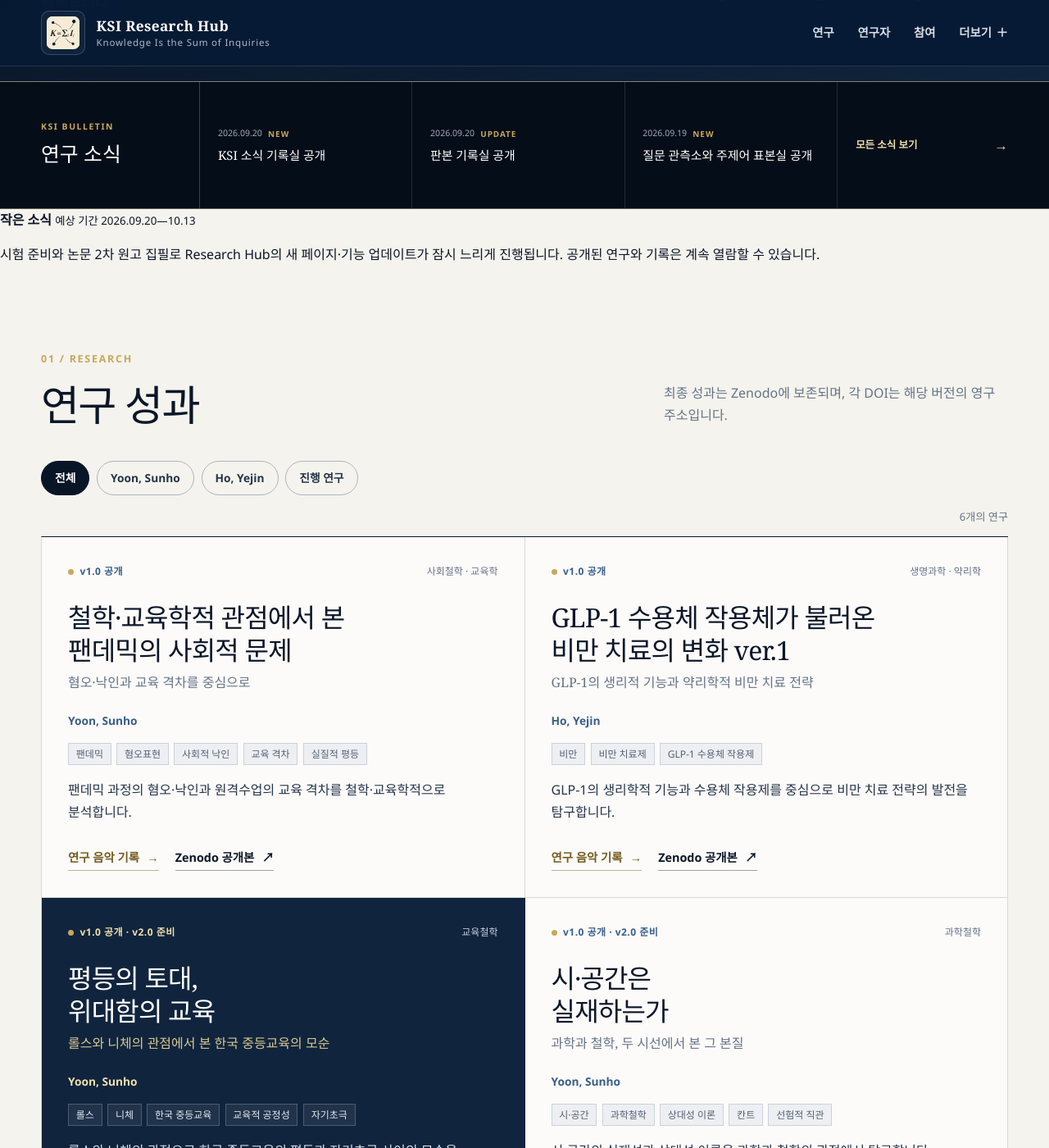
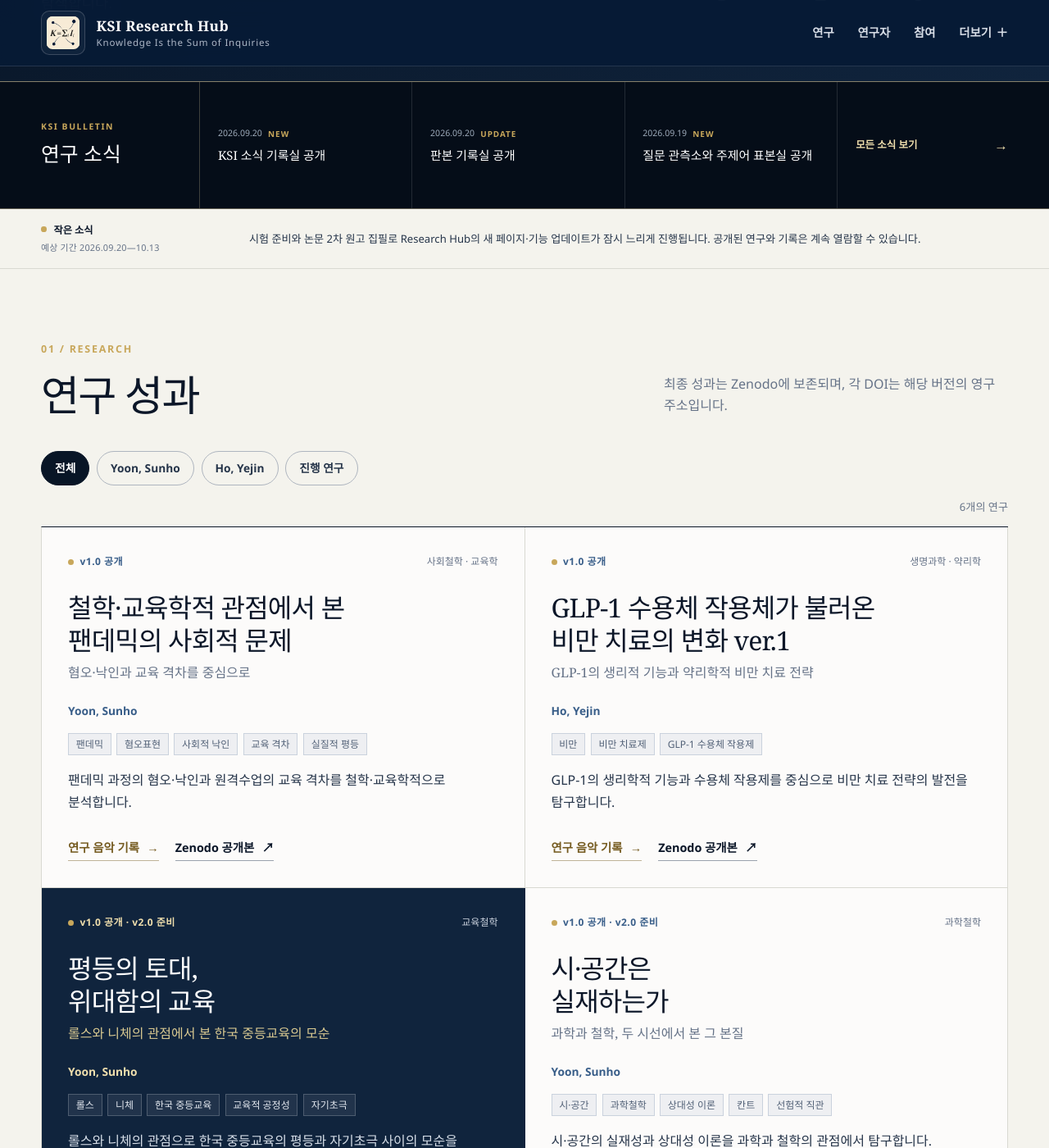
Before and after one commit to SunhoYoon-Hub/KSI-Research-Hub, a Jekyll site: the page built from docs/index.md, in a window 1280 px wide and 1400 px high, scrolled down 432 px. Shown: the whole window at 82% size. Built offline with Jekyll 4.4.1, drawn with Linux system fonts in a browser that asks for light colours.

Commit message:
Style homepage minor notice as a compact ivory ribbon

```diff
--- a/docs/assets/css/style.css
+++ b/docs/assets/css/style.css
@@ -1783,3 +1783,33 @@ a:focus-visible {
   .bulletin-entry { grid-template-columns: 1fr; gap: .65rem; padding: 1.4rem 0; }
   .bulletin-entry-action { grid-column: auto; }
 }
+
+/* Small, temporary homepage notice */
+.home-minor-note {
+  display: grid;
+  grid-template-columns: minmax(165px, .25fr) minmax(0, 1fr);
+  align-items: center;
+  gap: 1.4rem;
+  padding: 1rem max(2rem, calc((100vw - var(--max-width)) / 2));
+  color: var(--ink);
+  background: var(--paper);
+  border-bottom: 1px solid var(--line);
+}
+.home-minor-meta { display: grid; gap: .12rem; }
+.home-minor-meta strong { font-size: .76rem; }
+.home-minor-meta strong::before {
+  content: "";
+  display: inline-block;
+  width: .42rem;
+  height: .42rem;
+  margin-right: .55rem;
+  background: var(--gold);
+  border-radius: 50%;
+  vertical-align: .12rem;
+}
+.home-minor-meta small { color: var(--muted); font-size: .68rem; letter-spacing: .02em; }
+.home-minor-note > p { margin: 0; color: var(--ink-soft); font-size: .82rem; line-height: 1.7; }
+
+@media (max-width: 850px) {
+  .home-minor-note { grid-template-columns: 1fr; gap: .45rem; padding: 1rem 1.4rem; }
+}
```
